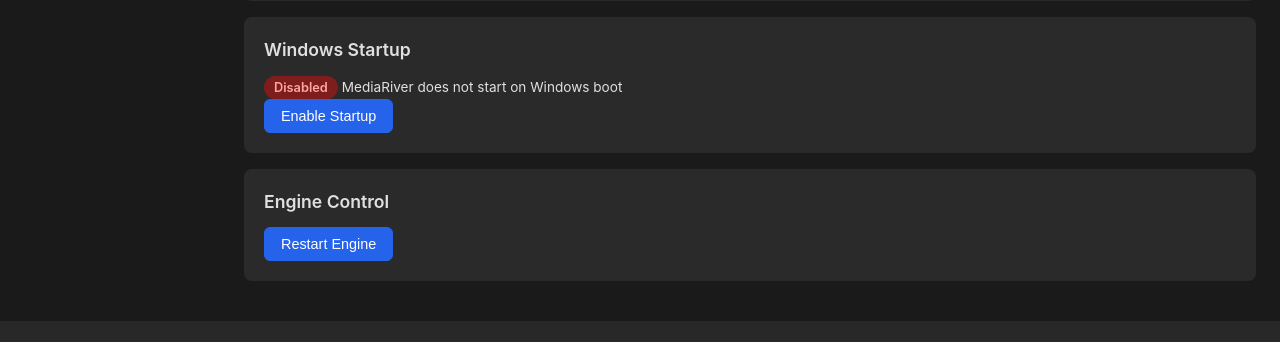
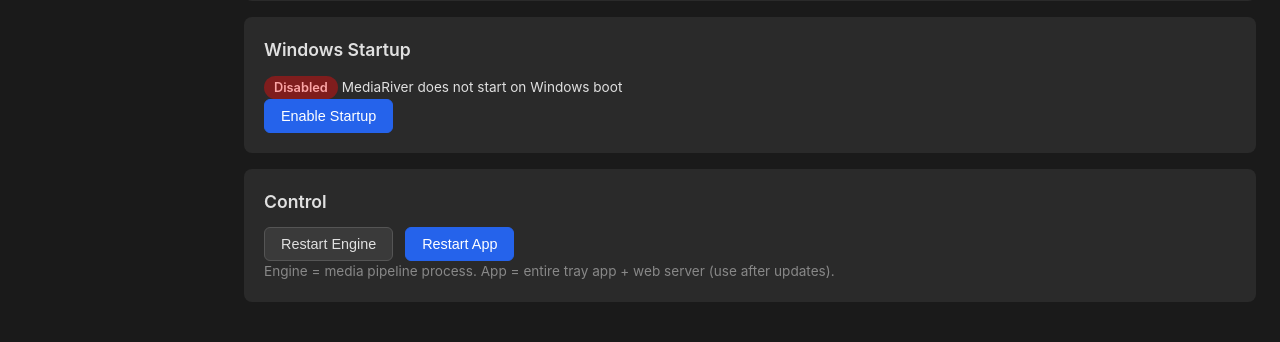
Before and after one commit to Rey092/mediariver, a FastAPI app: page /settings in a window 1280 px wide. Shown: the part 829-1171 px from the top of the page. Before the commit the page ends 1150 px from the top, so only its background shows below. Run offline with FastAPI, Linux system fonts and the light colour scheme.

Commit message:
feat(desktop): separate Restart Engine and Restart App buttons
Tray menu:
  - Restart Engine — restarts media pipeline subprocess only
  - Restart App — full process re-exec (picks up code changes)

Settings UI: same two buttons with explanation text.
API: /api/engine/restart and /api/app/restart

Co-Authored-By: Claude Opus 4.6 (1M context) <noreply@anthropic.com>

```diff
--- a/src/desktop/server.py
+++ b/src/desktop/server.py
@@ -5,7 +5,9 @@ from __future__ import annotations
 import asyncio
 import contextlib
 import json
+import os
 import subprocess
+import sys
 from dataclasses import asdict
 from pathlib import Path
 from typing import TYPE_CHECKING
@@ -250,10 +252,17 @@ def create_app(config: AppConfig, service: EngineService, updater: Updater) -> F
             "uptime_fmt": _format_uptime(uptime),
         }
 
-    @app.post("/api/server/restart")
-    async def api_restart():
+    @app.post("/api/engine/restart")
+    async def api_engine_restart():
+        """Restart the media pipeline engine subprocess only."""
         service.restart()
         return {"ok": True}
+
+    @app.post("/api/app/restart")
+    async def api_app_restart():
+        """Full restart — stop engine, re-exec the entire tray process."""
+        service.stop()
+        os.execv(sys.executable, [sys.executable, *sys.argv])
 
     @app.get("/api/update/check")
     async def api_update_check():
--- a/src/desktop/templates/settings.html
+++ b/src/desktop/templates/settings.html
@@ -69,7 +69,11 @@
 </div>
 
 <div class="card mt-4">
-    <h2 class="card-title">Engine Control</h2>
-    <button class="btn btn-accent" hx-post="/api/server/restart" hx-swap="none">Restart Engine</button>
+    <h2 class="card-title">Control</h2>
+    <div style="display: flex; gap: 12px;">
+        <button class="btn" hx-post="/api/engine/restart" hx-swap="none" title="Restart the media processing engine only">Restart Engine</button>
+        <button class="btn btn-accent" hx-post="/api/app/restart" hx-swap="none" title="Full restart — engine + web server (picks up code changes)">Restart App</button>
+    </div>
+    <p class="text-sm mt-2" style="color: #888;">Engine = media pipeline process. App = entire tray app + web server (use after updates).</p>
 </div>
 {% endblock %}
--- a/src/desktop/tray.py
+++ b/src/desktop/tray.py
@@ -95,9 +95,15 @@ def main() -> None:
     def open_ui(icon, item):
         webbrowser.open(f"http://127.0.0.1:{config.port}")
 
-    def restart_server(icon, item):
+    def restart_engine(icon, item):
         service.restart()
         log.info("Engine restarted via tray")
+
+    def restart_app(icon, item):
+        log.info("Full app restart via tray")
+        service.stop()
+        icon.stop()
+        os.execv(sys.executable, [sys.executable] + sys.argv)
 
     def check_updates(icon, item):
         s = updater.check()
@@ -121,7 +127,8 @@ def main() -> None:
         "MediaRiver",
         menu=pystray.Menu(
             pystray.MenuItem("Open UI", open_ui, default=True),
-            pystray.MenuItem("Restart Server", restart_server),
+            pystray.MenuItem("Restart Engine", restart_engine),
+            pystray.MenuItem("Restart App", restart_app),
             pystray.MenuItem("Check for Updates", check_updates),
             pystray.Menu.SEPARATOR,
             pystray.MenuItem("Quit", quit_app),
```
Also changed, not shown: tests/unit/test_desktop_server.py (+2 -2 lines).
